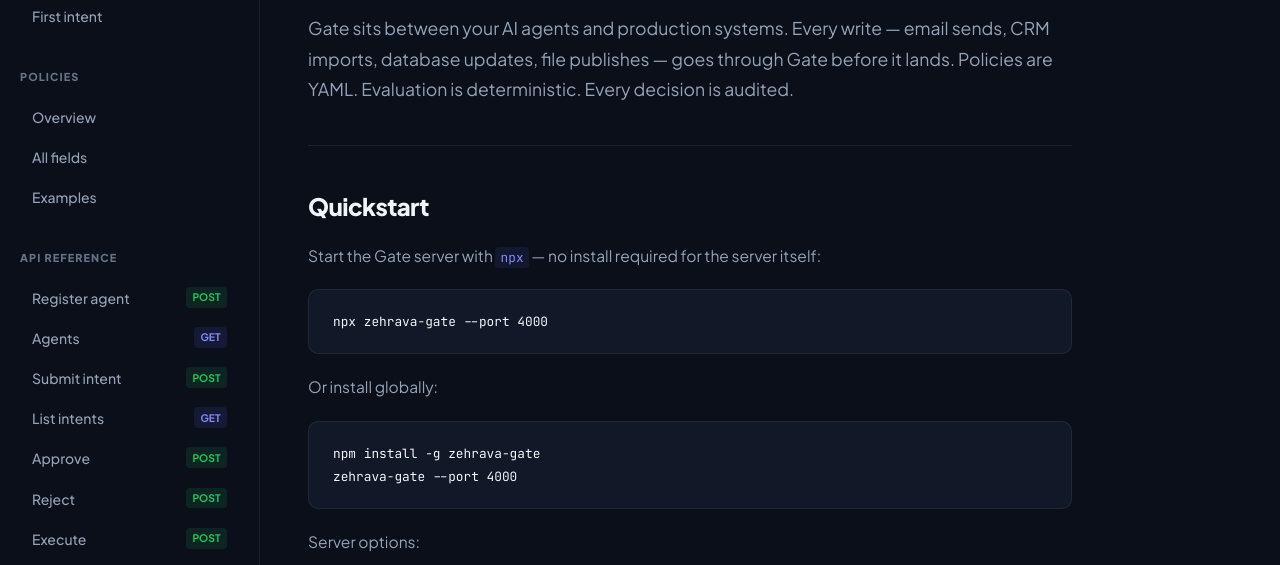
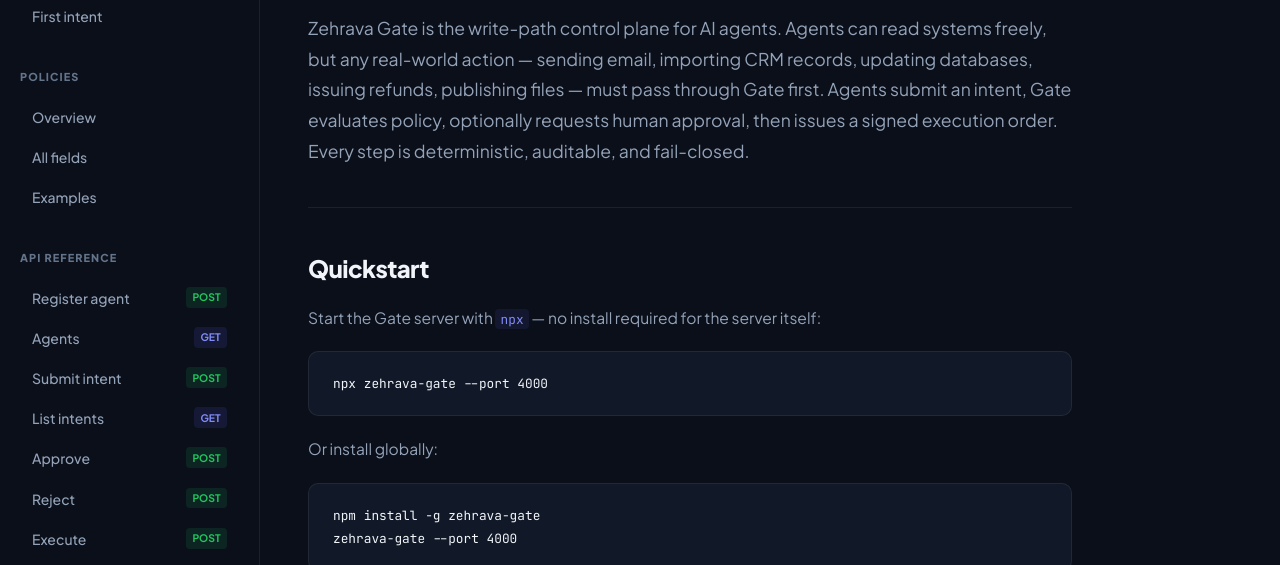
Before and after one commit to cgallic/zehrava-gate, a plain HTML site: page landing/docs/index.html in a window 1280 px wide. Shown: the part 202-767 px from the top of the page. Drawn offline with Linux system fonts and the light colour scheme.

Commit message:
docs: sharpen opening definition
'Gate sits between...' → 'Zehrava Gate is the write-path control plane for AI agents.'
Reframes from middleware to infrastructure. Immediately communicates the core
architecture: intent → policy → approval → execution → audit.

```diff
--- a/landing/docs/index.html
+++ b/landing/docs/index.html
@@ -328,7 +328,7 @@
   <main class="content">
     <div class="badge-docs" style="margin-bottom:1rem;display:inline-block">Reference</div>
     <h1>Zehrava Gate Docs</h1>
-    <p class="lead">Gate sits between your AI agents and production systems. Every write — email sends, CRM imports, database updates, file publishes — goes through Gate before it lands. Policies are YAML. Evaluation is deterministic. Every decision is audited.</p>
+    <p class="lead">Zehrava Gate is the write-path control plane for AI agents. Agents can read systems freely, but any real-world action — sending email, importing CRM records, updating databases, issuing refunds, publishing files — must pass through Gate first. Agents submit an intent, Gate evaluates policy, optionally requests human approval, then issues a signed execution order. Every step is deterministic, auditable, and fail-closed.</p>
 
     <!-- ── QUICKSTART ── -->
     <h2 id="quickstart">Quickstart</h2>
```
